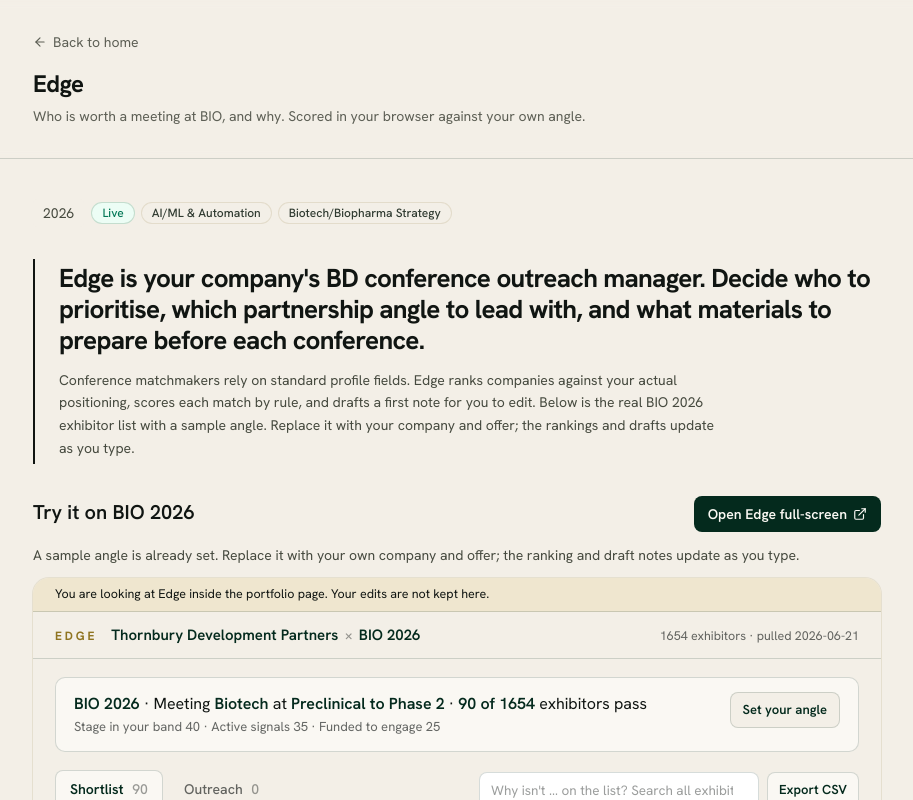
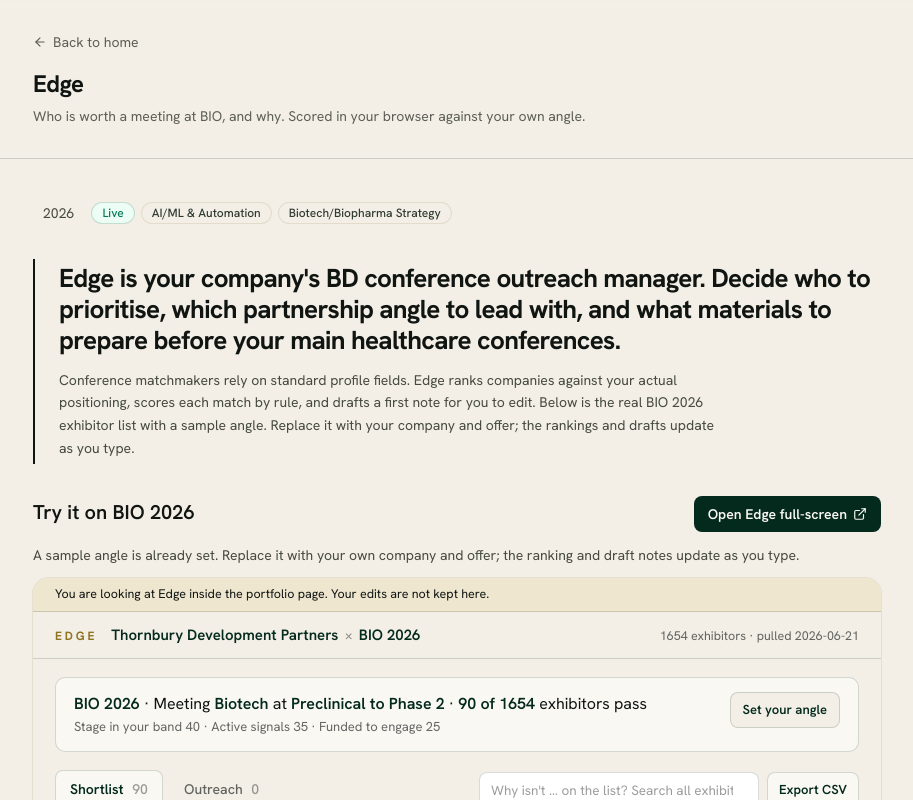
Before and after one commit to katieluii/katieluii.github.io, a React (Vite) app: page /partner-prioritisation in a window 1280 px wide. Shown: the top 800 px of the page, without its empty margins (183-1096 px from the left). Built offline with nearby package versions, Linux system fonts and the light colour scheme; no server answers.

Commit message:
Refine Edge conference positioning

```diff
--- a/src/pages/PartnerPrioritisation.tsx
+++ b/src/pages/PartnerPrioritisation.tsx
@@ -100,7 +100,7 @@
           </div>
         )}
 
-        <ProjectLead headline="Edge is your company's BD conference outreach manager. Decide who to prioritise, which partnership angle to lead with, and what materials to prepare before each conference.">
+        <ProjectLead headline="Edge is your company's BD conference outreach manager. Decide who to prioritise, which partnership angle to lead with, and what materials to prepare before your main healthcare conferences.">
           Conference matchmakers rely on standard profile fields. Edge ranks companies against your actual positioning,
           scores each match by rule, and drafts a first note for you to edit.
 
```
